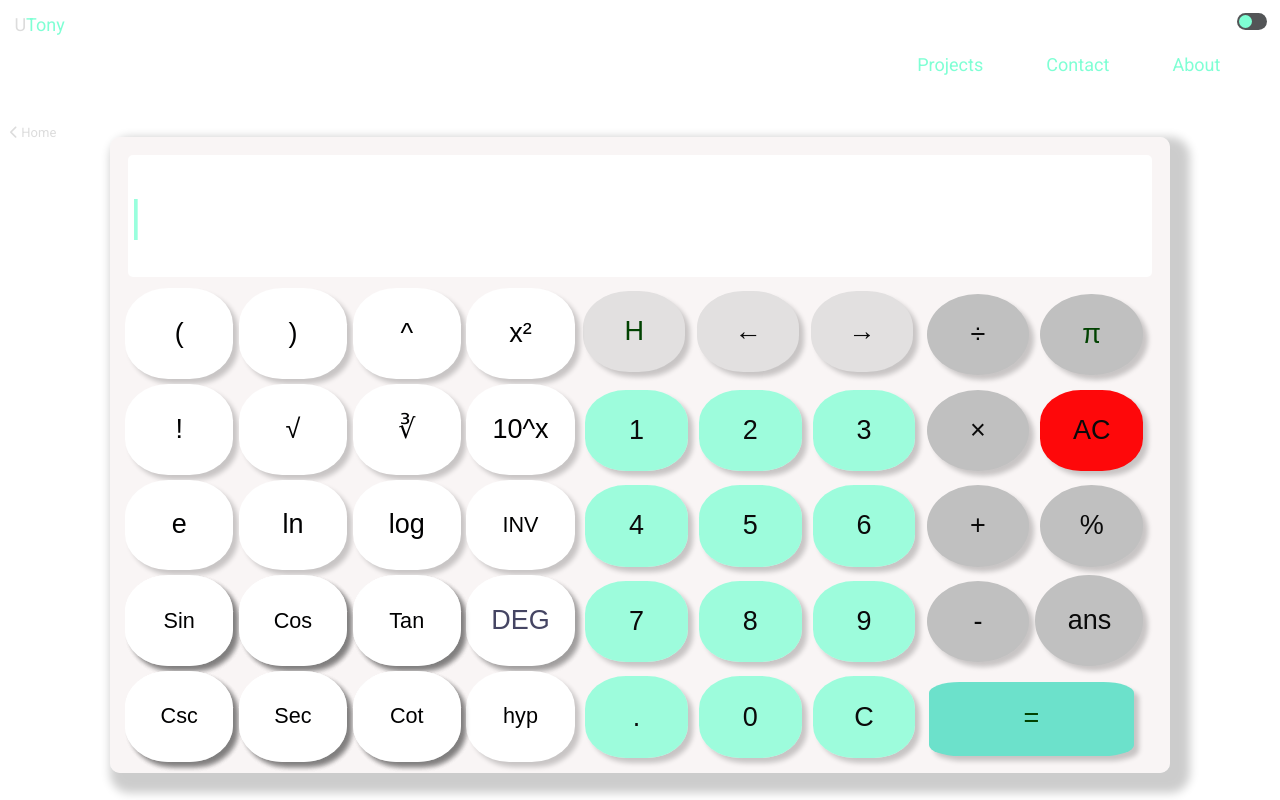
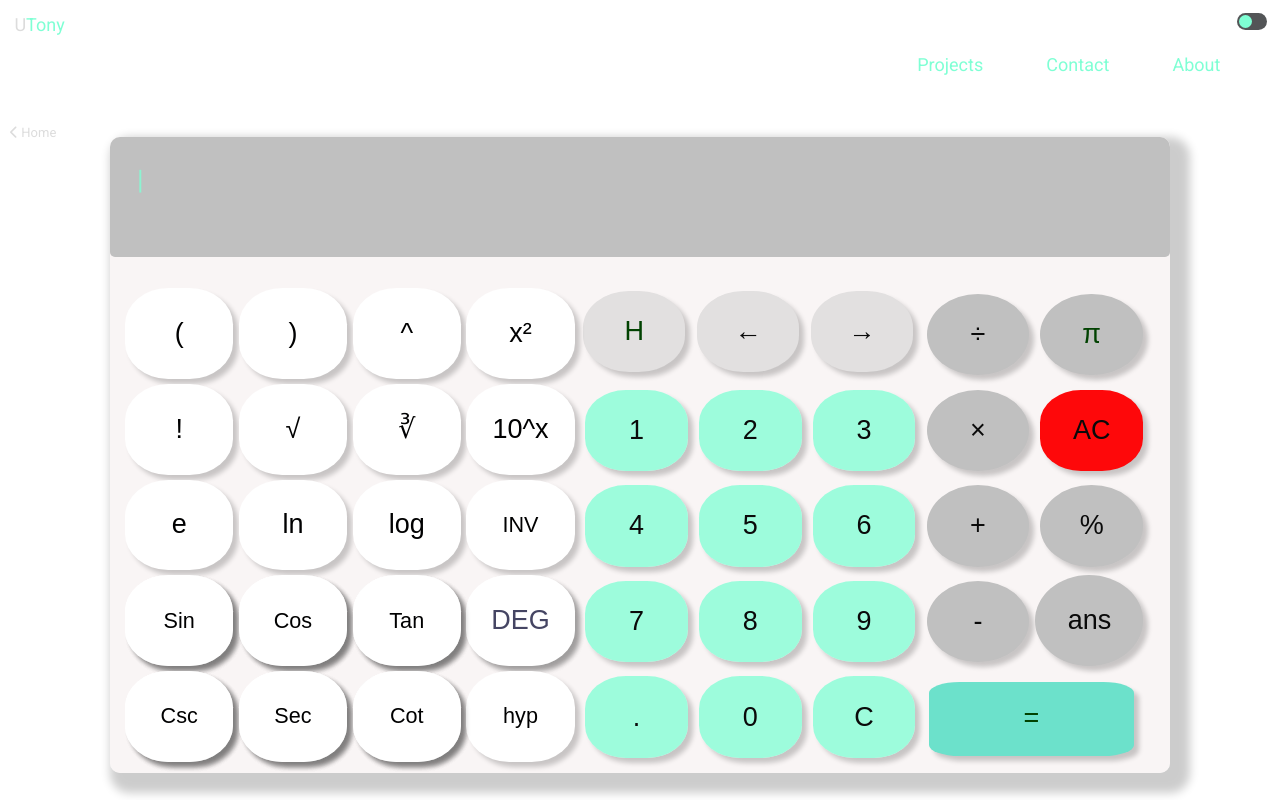
Before and after one commit to UtonyDev/utony-portfolio, a React (Vite) app: page /utonycalc in a window 1280 px wide. Shown: the top 800 px of the page. Built offline with nearby package versions, Linux system fonts and the light colour scheme.

Commit message:
Currently implementling top and bootom expression and result display

```diff
--- a/src/Pages/utonycalc/utonycalc.css
+++ b/src/Pages/utonycalc/utonycalc.css
@@ -44,11 +44,6 @@
     line-height: 10px;
   }
 
-  .virtualInputField {
-    position: absolute;
-    top: 0 !important;
-    width: 100% !important;
-  }
 
   #history {
     transform-origin: left;
@@ -114,6 +109,24 @@
       background-color:var(--white);
       transition: all 1s ease;
     }
+     .virtualInputField {
+    position: absolute;
+    top: 0 !important;
+    width: 100% !important;
+    height: 15vh;
+    padding: 0;
+    background-color: #C0C0C0;
+    border-radius: 5px;
+    }
+    .enteredExpression {
+      font-size: 150%;
+      color: rgba(127, 255, 212, 0.8);
+    }
+    .preciseResult {
+      font-size: 150%;
+      color: #e2e0e0;
+    }
+
     input {
       height: 15vh;
       width: auto;
@@ -122,6 +135,7 @@
       border-radius: 5px;
       font-size: 250%;
       color: rgba(127, 255, 212, 0.8);
+      visibility: hidden;
     }
     button {
       background-color: rgba(127, 255, 212, 1);
--- a/src/Pages/utonycalc/utonycalc.jsx
+++ b/src/Pages/utonycalc/utonycalc.jsx
@@ -7,6 +7,7 @@ import './utonycalc.css'
 function UTonyCalc() {
   const [inputVal, setInputVal] = useState('');
   const [cursorPos, setCursorPos] = useState(0);
+  const [newResult, setNewResult] = useState(inputVal);
 
   const Buttons = [
   { label: 'H', value: 'history' },
@@ -100,7 +101,10 @@ function UTonyCalc() {
 })
   const onButtonClick = (e, val) => {
     e.preventDefault();
+
     const err = "math error";
+    let preciseResult;
+    let enteredExpression;
 
     function renderHistory(calculationHistory) {
       const historyContainer = document.getElementById('history');
@@ -216,13 +220,13 @@ function UTonyCalc() {
       const closedInputVal = inputVal + ")";
       const radExpression = getArgument(closedInputVal);
       const result = evaluateExpression(radExpression);
-      let preciseResult = adjustPrecision(result);
-      let enteredExpression = closedInputVal;
+      preciseResult = adjustPrecision(result);
+      enteredExpression = closedInputVal;
       localStorage.setItem('question', enteredExpression);
       localStorage.setItem('answer', preciseResult);
       logHistory(enteredExpression, preciseResult);
-
-      setInputVal(preciseResult.toString());
+      setInputVal(enteredExpression);
+      setNewResult(preciseResult);
       setCursorPos(preciseResult.toString().length);
 
         } else if (
@@ -527,6 +531,7 @@ function UTonyCalc() {
     }
     else if (val === 'AC') {
       setInputVal('');
+      setNewResult('')
       setCursorPos(0, cursorPos);
       console.log(cursorPos);
     } else if (val === "expand") {
@@ -666,7 +671,11 @@ function UTonyCalc() {
       <div className="calccont">
          <div id="history"> </div>
         <div className='cont' id='calccon'>
-             <input type="text" name='calc' value={trackCursor(inputVal)}
+            <div className="virtualInputField">
+              <p className="enteredExpression">{trackCursor(inputVal )}</p>
+              <p className="preciseResult">{newResult}</p>
+            </div>
+             <input type="text" name='calc' value={trackCursor(inputVal )}
              className='inputField'
               readOnly/>
 
```
